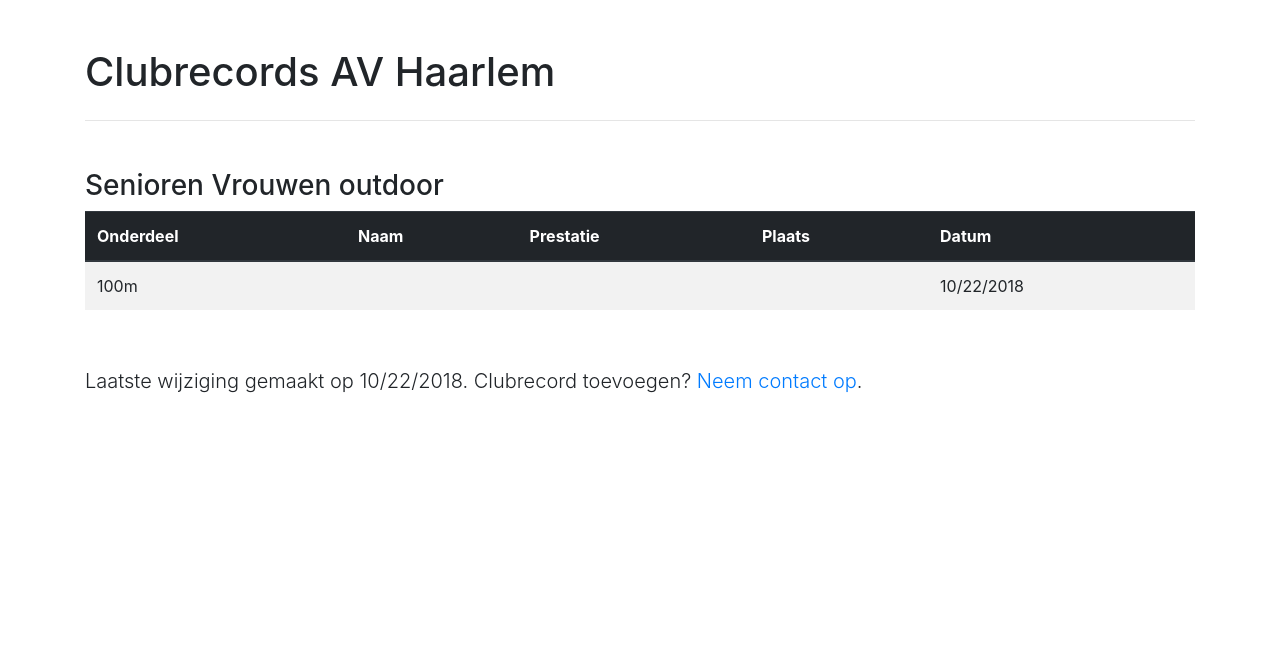
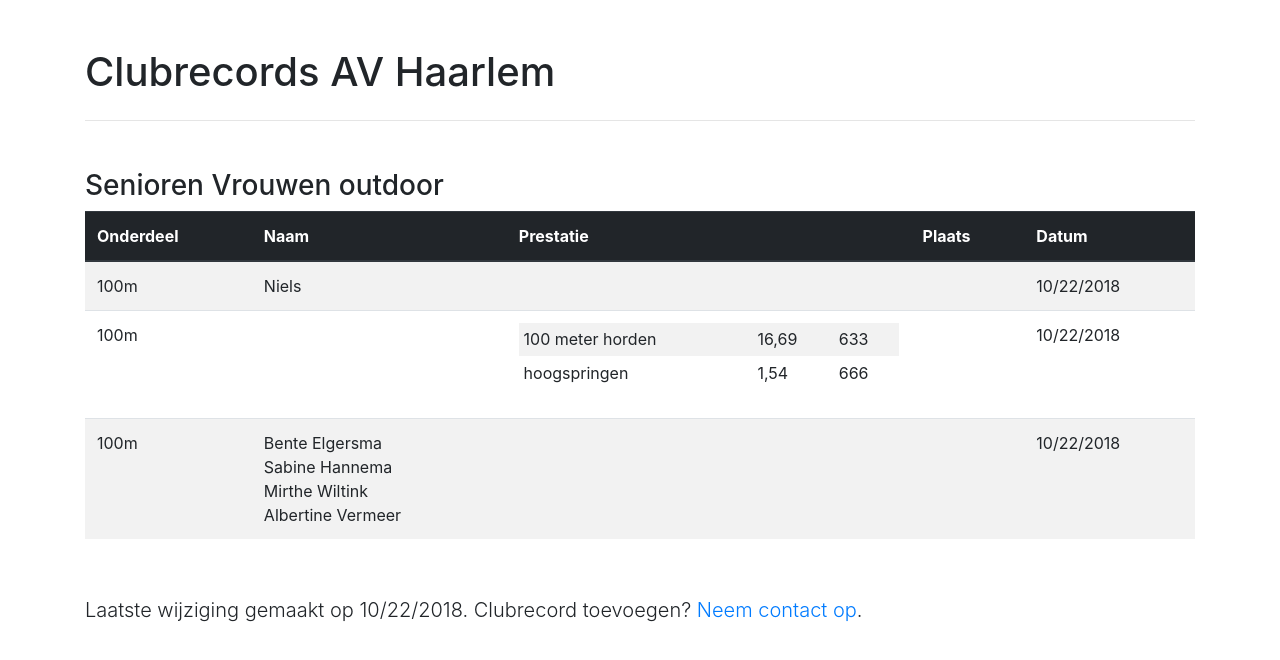
Before and after one commit to Voles/avhaarlem-ranglijsten, a React (Create React App) app: page / in a window 1280 px wide. Shown: the top 660 px of the page. Built offline with nearby package versions, Linux system fonts and the light colour scheme.

Commit message:
Add support for multiple namen + meerkamp prestaties

```diff
--- a/src/components/Ranglijst.js
+++ b/src/components/Ranglijst.js
@@ -8,6 +8,31 @@ class Ranglijst extends Component {
 
   render() {
     const { rijen } = this.props;
+
+    const renderNaam = naam =>
+      Array.isArray(naam) ?
+        naam.map((naam, index) => <span className="text-nowrap d-block" key={index}>{ naam }</span>) :
+        <span className="text-nowrap">{ naam }</span>;
+
+    const renderPrestatie = prestatie =>
+      typeof prestatie === 'string' ?
+        prestatie : <table className="table table-sm table-borderless">
+        <tbody>
+          {
+            Object
+              .keys(prestatie)
+              .map((key, index) => {
+                return (
+                  <tr key={index}>
+                    <td>{ prestatie[key].onderdeel }</td>
+                    <td>{ prestatie[key].prestatie }</td>
+                    <td>{ prestatie[key].punten }</td>
+                  </tr>
+                )
+              })
+          }
+        </tbody>
+        </table>;
 
     return (
       <table className="Ranglijst table table-striped table-responsive-md">
@@ -26,8 +51,8 @@ class Ranglijst extends Component {
             .map((rij, index) => (
               <tr key={index}>
                 <td className="text-nowrap">{ rij.onderdeel }</td>
-                <td className="text-nowrap">{ rij.naam }</td>
-                <td className="text-nowrap">{ rij.prestatie }</td>
+                <td>{ renderNaam(rij.naam) }</td>
+                <td className="text-nowrap">{ renderPrestatie(rij.prestatie) }</td>
                 <td className="text-nowrap">{ rij.plaats }</td>
                 <td className="text-nowrap">{ rij.datum.toLocaleDateString() }</td>
               </tr>
@@ -42,10 +67,24 @@ class Ranglijst extends Component {
 Ranglijst.propTypes = {
   rijen: PropTypes.arrayOf(
     PropTypes.shape({
-      naam: PropTypes.string.isRequired,
+      naam: PropTypes.oneOfType([
+        PropTypes.string.isRequired,
+        PropTypes.arrayOf(
+          PropTypes.string.isRequired
+        )
+      ]).isRequired,
       onderdeel: PropTypes.string.isRequired,
       categorie: PropTypes.string.isRequired,
-      prestatie: PropTypes.string.isRequired,
+      prestatie: PropTypes.oneOfType([
+        PropTypes.string.isRequired,
+        PropTypes.arrayOf(
+          PropTypes.shape({
+            onderdeel: PropTypes.string.isRequired,
+            prestatie: PropTypes.string.isRequired,
+            punten: PropTypes.string.isRequired
+          }).isRequired
+        )
+      ]).isRequired,
       plaats: PropTypes.string.isRequired,
       datum: PropTypes.instanceOf(Date).isRequired
     }).isRequired
--- a/src/index.scss
+++ b/src/index.scss
@@ -11,3 +11,9 @@ h1 {
 .RanglijstSectie {
   margin-bottom: 2.5rem;
 }
+
+.Ranglijst table.table tbody {
+  tr {
+    background: none;
+  }
+}
--- a/src/resultaten.js
+++ b/src/resultaten.js
@@ -5,7 +5,33 @@ export default [{
   categorie: 'Senioren',
   locatie: 'outdoor',
   geslacht: 'Vrouwen',
+  naam: 'Niels',
+  prestatie: '',
+  plaats: '',
+  datum: new Date(2018, 9, 22)
+}, {
+  onderdeel: '100m',
+  categorie: 'Senioren',
+  locatie: 'outdoor',
+  geslacht: 'Vrouwen',
   naam: '',
+  prestatie: [{
+    onderdeel: '100 meter horden',
+    prestatie: '16,69',
+    punten: '633'
+  }, {
+    onderdeel: 'hoogspringen',
+    prestatie: '1,54',
+    punten: '666'
+  }],
+  plaats: '',
+  datum: new Date(2018, 9, 22)
+}, {
+  onderdeel: '100m',
+  categorie: 'Senioren',
+  locatie: 'outdoor',
+  geslacht: 'Vrouwen',
+  naam: ['Bente Elgersma', 'Sabine Hannema', 'Mirthe Wiltink', 'Albertine Vermeer'],
   prestatie: '',
   plaats: '',
   datum: new Date(2018, 9, 22)
```
